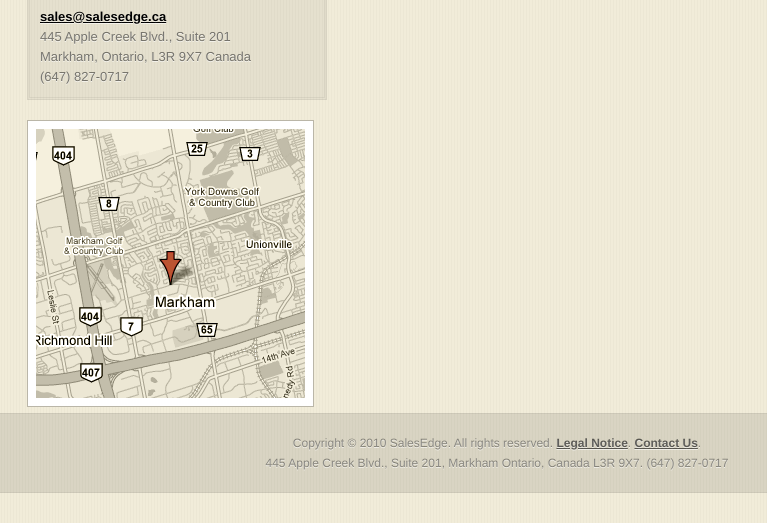
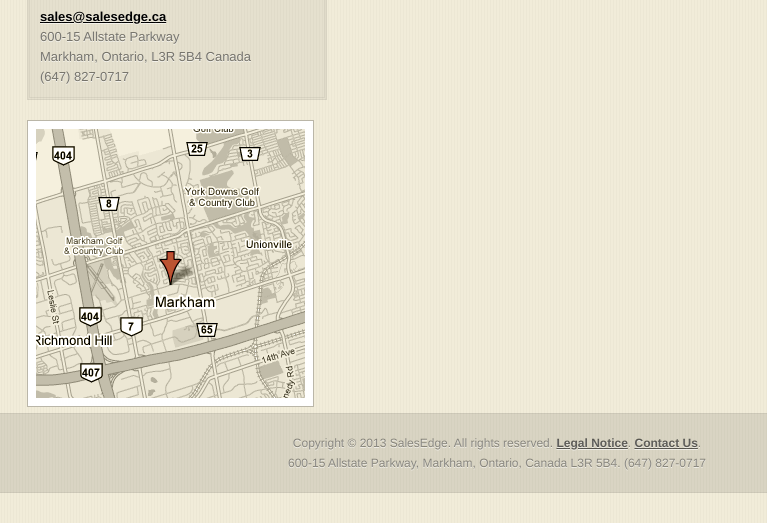
Before and after one commit to wanderingmatt/salesedge, a plain HTML site: page contact_us/index.html in a window 1280 px wide. Shown: the part 263-786 px from the top of the page, 143-910 px from the left. Drawn offline with Linux system fonts and the light colour scheme; a script that the page names is missing.

Commit message:
Updating the address and the copyright date.

```diff
--- a/contact_us/index.html
+++ b/contact_us/index.html
@@ -50,10 +50,10 @@
           <a class="url fn hidden" href="http://salesedge.ca">SalesEdge</a>
           <a class="email" href="mailto:sales@salesedge.ca">sales@salesedge.ca</a>
           <div class="adr">
-            <div class="street-address">445 Apple Creek Blvd., Suite 201</div>
+            <div class="street-address">600-15 Allstate Parkway</div>
             <span class="locality">Markham</span>,
             <span class="region">Ontario</span>,
-            <span class="postal-code">L3R 9X7</span>
+            <span class="postal-code">L3R 5B4</span>
             <span class="country-name">Canada</span>
           </div>
           <div class="tel">(647) 827-0717</div>
@@ -63,8 +63,8 @@
     </aside>
   </div>
   <footer>
-    <p>Copyright © 2010 SalesEdge. All rights reserved. <a href="../legal_notice.html">Legal Notice</a>. <a href="../contact_us/">Contact Us</a>.</p>
-    <p>445 Apple Creek Blvd., Suite 201, Markham Ontario, Canada L3R 9X7. (647) 827-0717</p>
+    <p>Copyright &copy; 2013 SalesEdge. All rights reserved. <a href="../legal_notice.html">Legal Notice</a>. <a href="../contact_us/">Contact Us</a>.</p>
+    <p>600-15 Allstate Parkway, Markham, Ontario, Canada L3R 5B4. (647) 827-0717</p>
   </footer>
 
   <script type="text/javascript">
```
Also changed, not shown: about_us/index.html (+2 -2 lines), clients/index.html (+2 -2 lines), faq/index.html (+2 -2 lines), index.html (+2 -2 lines), legal_notice.html (+2 -2 lines), services/index.html (+2 -2 lines).
